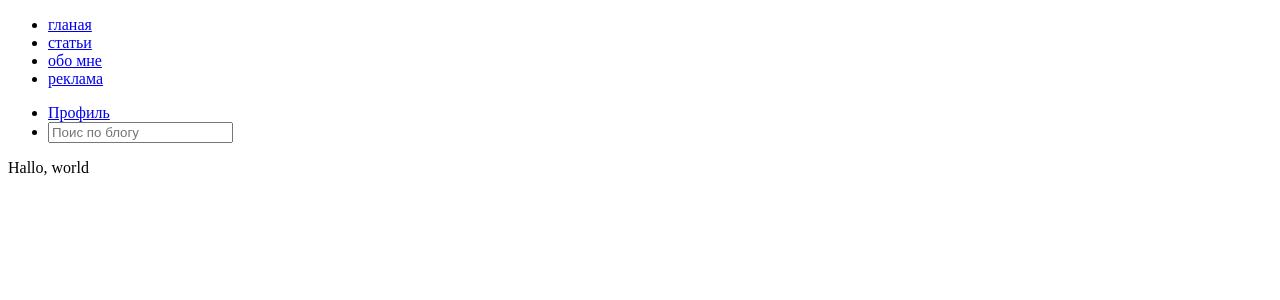
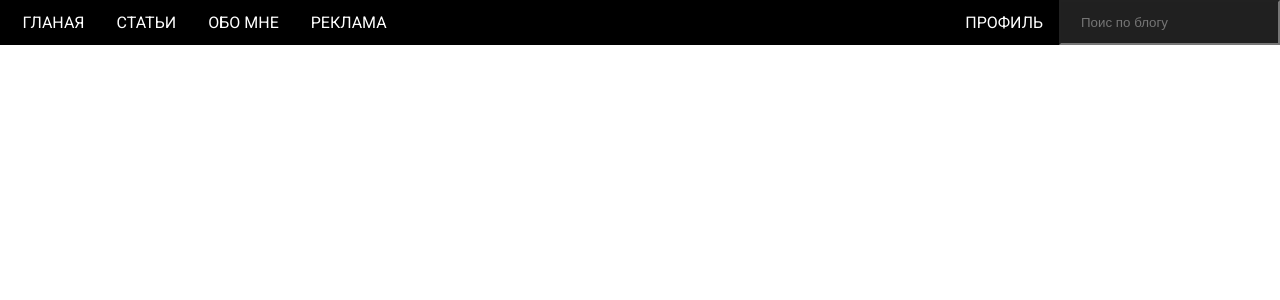
Before and after one commit to yeg0rka/flask-blog, a Flask app: page / in a window 1280 px wide. Shown: the top 300 px of the page. Run offline with Flask 2, Linux system fonts and the light colour scheme.

Commit message:
Create css for header.html

```diff
--- /dev/null
+++ b/app/static/css/header.css
@@ -0,0 +1,41 @@
+header.header {
+	background: #000;
+	width: 100%;
+}
+
+.header-inner {
+	display: flex;
+	justify-content: space-between;
+	padding-left: 0.4rem;
+
+	align-items: center;
+	text-align: center;
+
+}
+
+.menu {
+	display: flex;
+	align-items: center;
+	text-align: center;
+
+}
+
+.menu-item__link {
+	color: white;
+	font-size: 1rem;
+	font-family: Roboto;
+	text-transform: uppercase;
+	padding: 13px 1rem;
+}
+
+.menu-item__link:hover {
+	background: blue;
+}
+
+.search {
+	display: inline-block;
+	background: #202020;
+	height: 100%;
+	color: white;
+	padding: 13px 20px;
+}
--- /dev/null
+++ b/app/static/css/reset.css
@@ -0,0 +1,53 @@
+html, body, div, span, applet, object, iframe,
+h1, h2, h3, h4, h5, h6, p, blockquote, pre,
+a, abbr, acronym, address, big, cite, code,
+del, dfn, em, img, ins, kbd, q, s, samp,
+small, strike, strong, sub, sup, tt, var,
+b, u, i, center,
+dl, dt, dd, ol, ul, li,
+fieldset, form, label, legend,
+table, caption, tbody, tfoot, thead, tr, th, td,
+article, aside, canvas, details, embed,
+figure, figcaption, footer, header, hgroup,
+menu, nav, output, ruby, section, summary,
+time, mark, audio, video {
+	margin: 0;
+	padding: 0;
+	border: 0;
+	font-size: 100%;
+	font: inherit;
+	vertical-align: baseline;
+}
+/* HTML5 display-role reset for older browsers */
+article, aside, details, figcaption, figure,
+footer, header, hgroup, menu, nav, section {
+	display: block;
+}
+body {
+	line-height: 1;
+}
+ol, ul {
+	list-style: none;
+}
+blockquote, q {
+	quotes: none;
+}
+blockquote:before, blockquote:after,
+q:before, q:after {
+	content: '';
+	content: none;
+}
+table {
+	border-collapse: collapse;
+	border-spacing: 0;
+}
+a {
+	color: inherit;
+	font-size: inherit;
+	text-decoration: none;
+}
+body {
+	color: white;
+	font-size: 10px;
+	font-family: Roboto;
+}
--- /dev/null
+++ b/app/static/css/style.css
@@ -0,0 +1,2 @@
+@import "reset.css";
+@import "header.css";
--- a/app/templates/base.html
+++ b/app/templates/base.html
@@ -5,10 +5,19 @@
 	<meta http-equiv="X-UA-Compatible" content="IE=edge">
 	<meta name="viewport" content="width=device-width, initial-scale=1.0">
 	<title>Document</title>
+	<link rel="stylesheet" href="{{ url_for('static', filename='css/style.css') }}">
+
+	<!-- Roboto -->
+	<link rel="preconnect" href="https://fonts.googleapis.com">
+	<link rel="preconnect" href="https://fonts.gstatic.com" crossorigin>
+	<link href="https://fonts.googleapis.com/css2?family=Roboto&display=swap" rel="stylesheet">
+	<!-- /Roboto -->
 </head>
 <body>
 
 	<header class="header">
+		<div class="header-inner">
+
 			<div class="header__left">
 				<ul class="menu">
 					<li class="menu-item">
@@ -32,9 +41,11 @@
 						<a href="#" class="menu-item__link">Профиль</a>
 					</li>
 					<li class="menu-item">
-					<input type="text" name="" id="" placeholder="Поис по блогу">
+						<input class='search' type="text" name="" id="" placeholder="Поис по блогу">
 					</li>
 				</ul>
+
+			</div>
 
 		</div>
 	</header>
```
Lines whose indentation alone changed are shown as unchanged.
